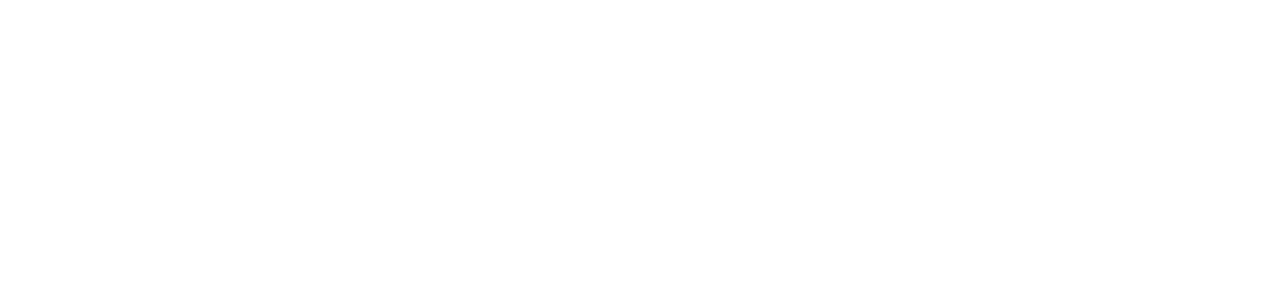
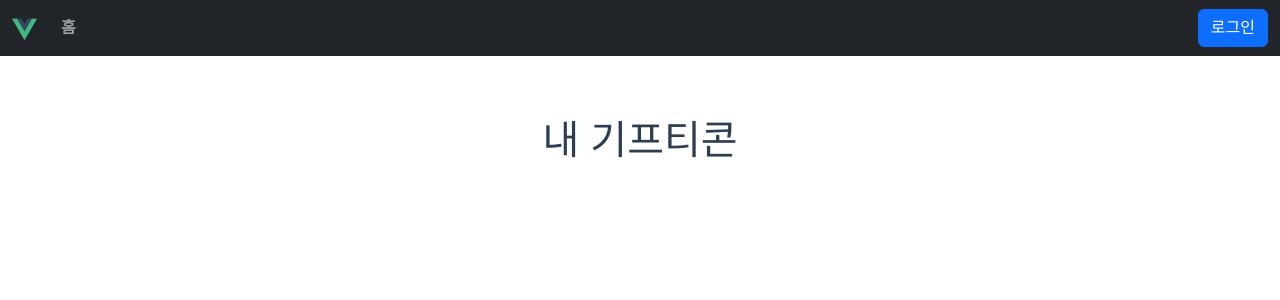
Before and after one commit to davidy87/givemecon-front, a Vue app: page /my-vouchers in a window 1280 px wide. Before the commit this address had no page. Shown: the top 300 px of the page. Built offline with nearby package versions, Linux system fonts and the light colour scheme.

Commit message:
[#6] feat: 소유 중인 기프티콘 목록 페이지

```diff
--- a/src/main.js
+++ b/src/main.js
@@ -7,6 +7,7 @@
 import VoucherImageUploadView from './view/VoucherImageUploadView.vue'
 import VoucherSubmitView from './view/VoucherSubmitView.vue'
 import LikedVoucherListView from '@/view/LikedVoucherListView.vue'
+import PurchasedVoucherListView from '@/view/PurchasedVoucherListView.vue'
 
 import { createRouter, createWebHistory } from 'vue-router'
 
@@ -17,7 +18,8 @@
   { path: '/vouchers/:id', component: VoucherView },
   { path: '/sell', component: VoucherImageUploadView },
   { path: '/sell/details', component: VoucherSubmitView},
-  { path: '/liked-vouchers', component: LikedVoucherListView }
+  { path: '/liked-vouchers', component: LikedVoucherListView },
+  { path: '/my-vouchers', component: PurchasedVoucherListView },
 ]
 
 const router = createRouter({
--- /dev/null
+++ b/src/view/PurchasedVoucherListView.vue
@@ -0,0 +1,32 @@
+<template>
+  <navbar-header></navbar-header>
+  <div id="purchased-vouchers">
+    <div class="pb-5">
+      <h1>내 기프티콘</h1>
+    </div>
+
+  </div>
+</template>
+
+<script>
+import NavbarHeader from '@/components/NavbarHeader.vue';
+
+export default {
+  name: 'PurchasedVoucherListView',
+  components: {
+    NavbarHeader
+  }
+}
+</script>
+
+<style>
+#purchased-vouchers {
+  font-family: Avenir, Helvetica, Arial, sans-serif;
+  -webkit-font-smoothing: antialiased;
+  -moz-osx-font-smoothing: grayscale;
+  text-align: center;
+  color: #2c3e50;
+  margin-top: 60px;
+  margin-bottom: 60px;
+}
+</style>
```
